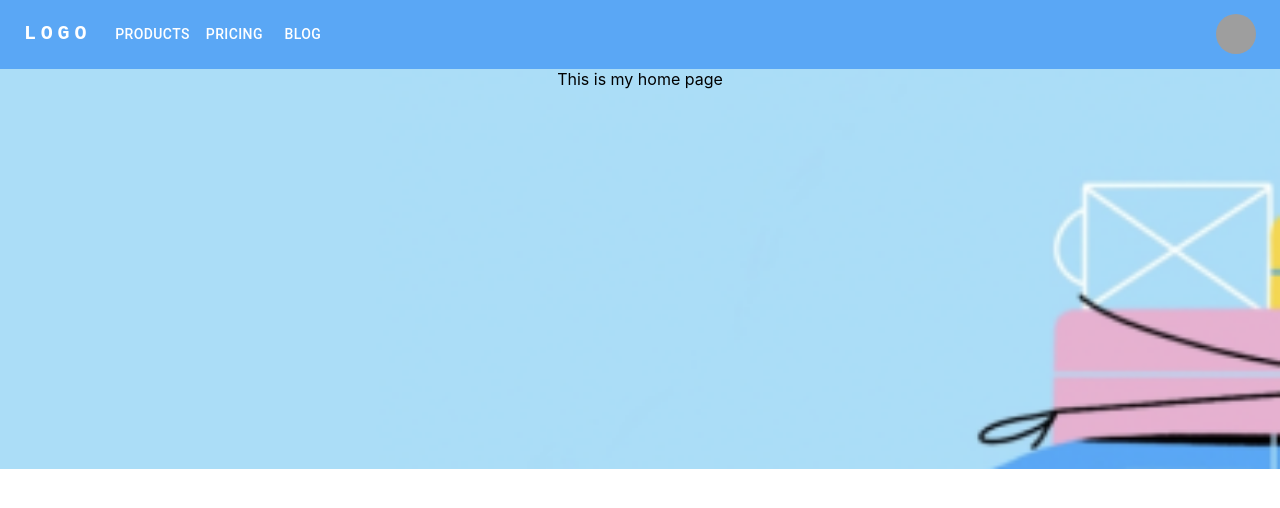
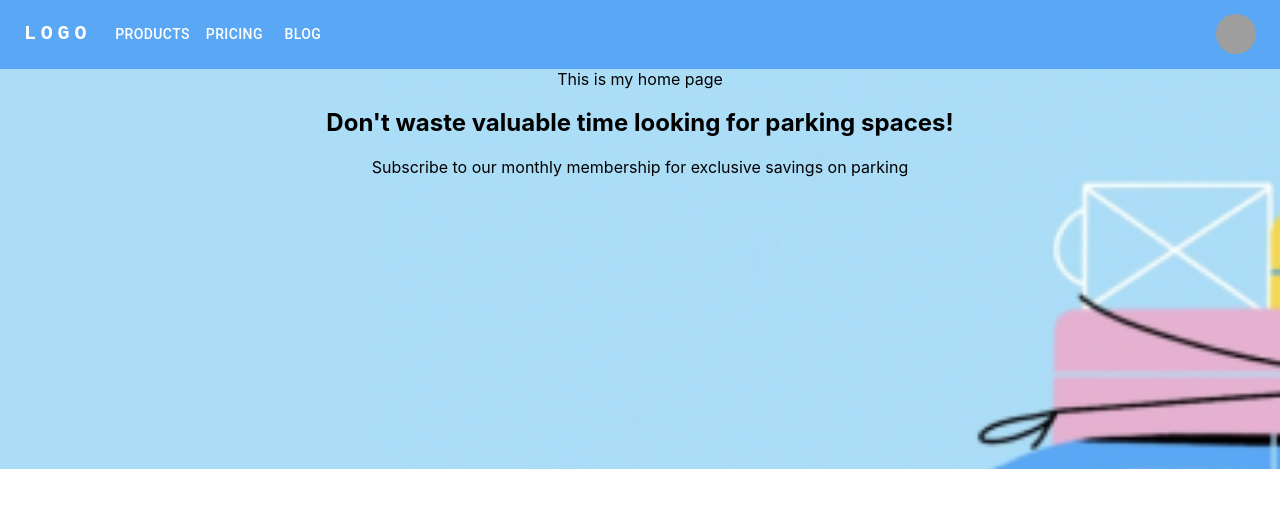
Before and after one commit to macapedi/wynwood-parking, a React (Create React App) app: page /home in a window 1280 px wide. Shown: the top 508 px of the page. Built offline with nearby package versions, Linux system fonts and the light colour scheme; grey boxes are pictures that could not be loaded.

Commit message:
info section added

```diff
--- a/src/components/InfoSections/InfoSections.js
+++ b/src/components/InfoSections/InfoSections.js
@@ -0,0 +1,19 @@
+
+import './InfoSections.scss';
+
+
+
+function InfoSections() {
+  return (
+    <div className="info">
+        <div className='info-main'>
+          <h2 className='info__title'>Don't waste valuable time looking for parking spaces!</h2>
+          <p>Subscribe to our monthly membership for exclusive savings on parking</p>
+
+        </div>
+
+    </div>
+  );
+}
+
+export default InfoSections;
--- a/src/pages/HomePage/HomePage.js
+++ b/src/pages/HomePage/HomePage.js
@@ -1,4 +1,5 @@
 
+import InfoSections from '../../components/InfoSections/InfoSections';
 import './HomePage.scss';
 
 
@@ -8,6 +9,7 @@ function HomePage() {
     <div className="home">
         <div className='home-main'>
           <p className='home__title'>This is my home page</p>
+          <InfoSections/>
 
         </div>
 
```
